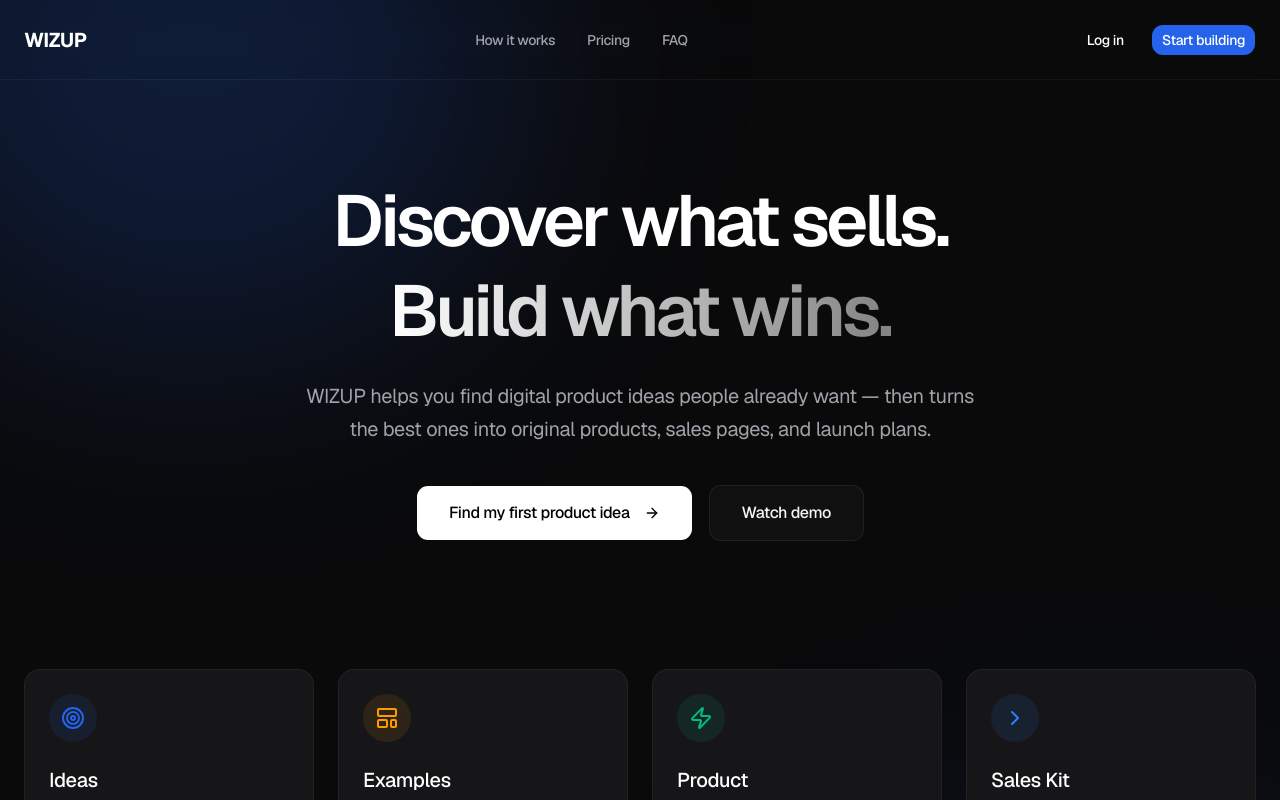
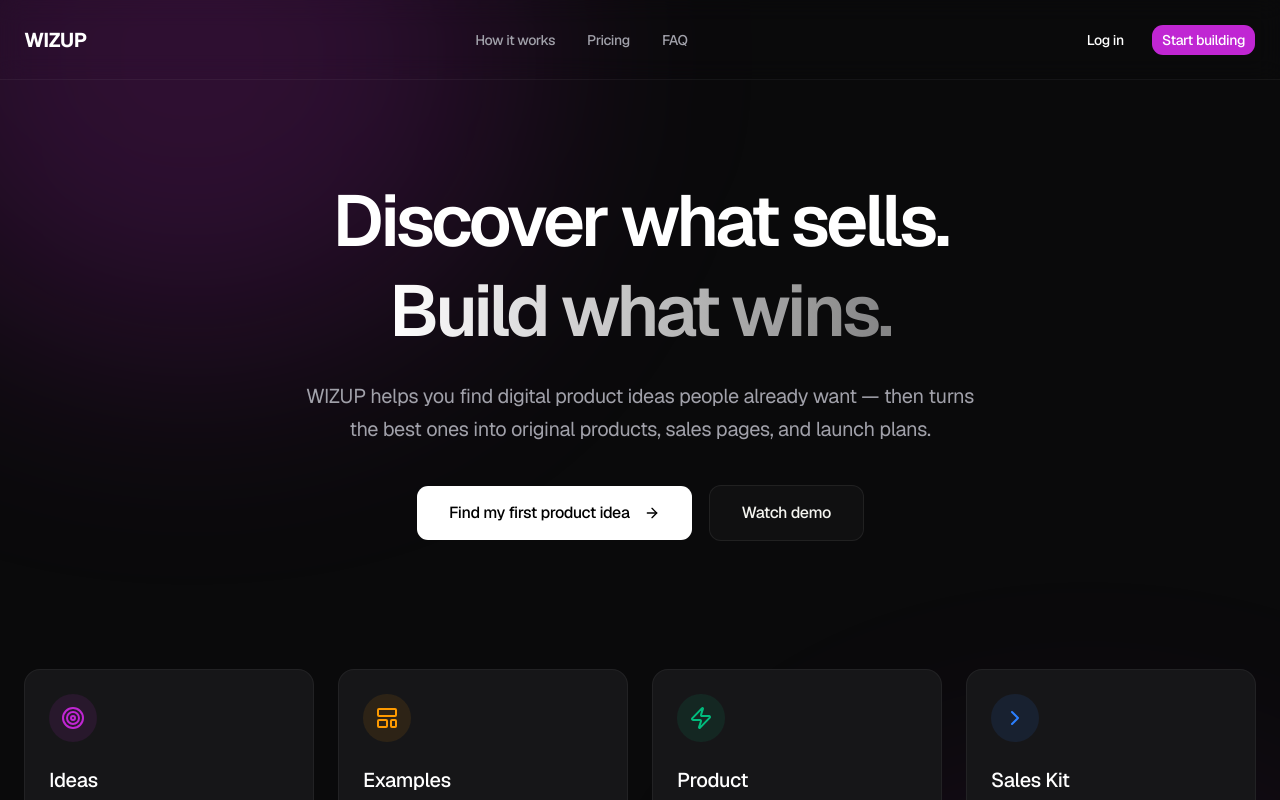
Before and after one commit to wizuplive/wizupxyz, a Next.js app: page / in a window 1280 px wide. Shown: the top 800 px of the page. Built offline with nearby package versions, Linux system fonts and the light colour scheme.

Commit message:
fix: update primary accent color to magenta/purple to match WIZUP design doctrine

```diff
--- a/app/globals.css
+++ b/app/globals.css
@@ -47,7 +47,7 @@
   --card-foreground: #F5F5F0;
   --popover: #161618;
   --popover-foreground: #F5F5F0;
-  --primary: #2563eb;
+  --primary: #c026d3;
   --primary-foreground: #ffffff;
   --secondary: #1f1f22;
   --secondary-foreground: #F5F5F0;
@@ -59,7 +59,7 @@
   --destructive-foreground: #ffffff;
   --border: #ffffff10;
   --input: #ffffff18;
-  --ring: #2563eb;
+  --ring: #c026d3;
   --radius: 0.75rem;
 
   --sidebar-background: #0A0A0B;
```
